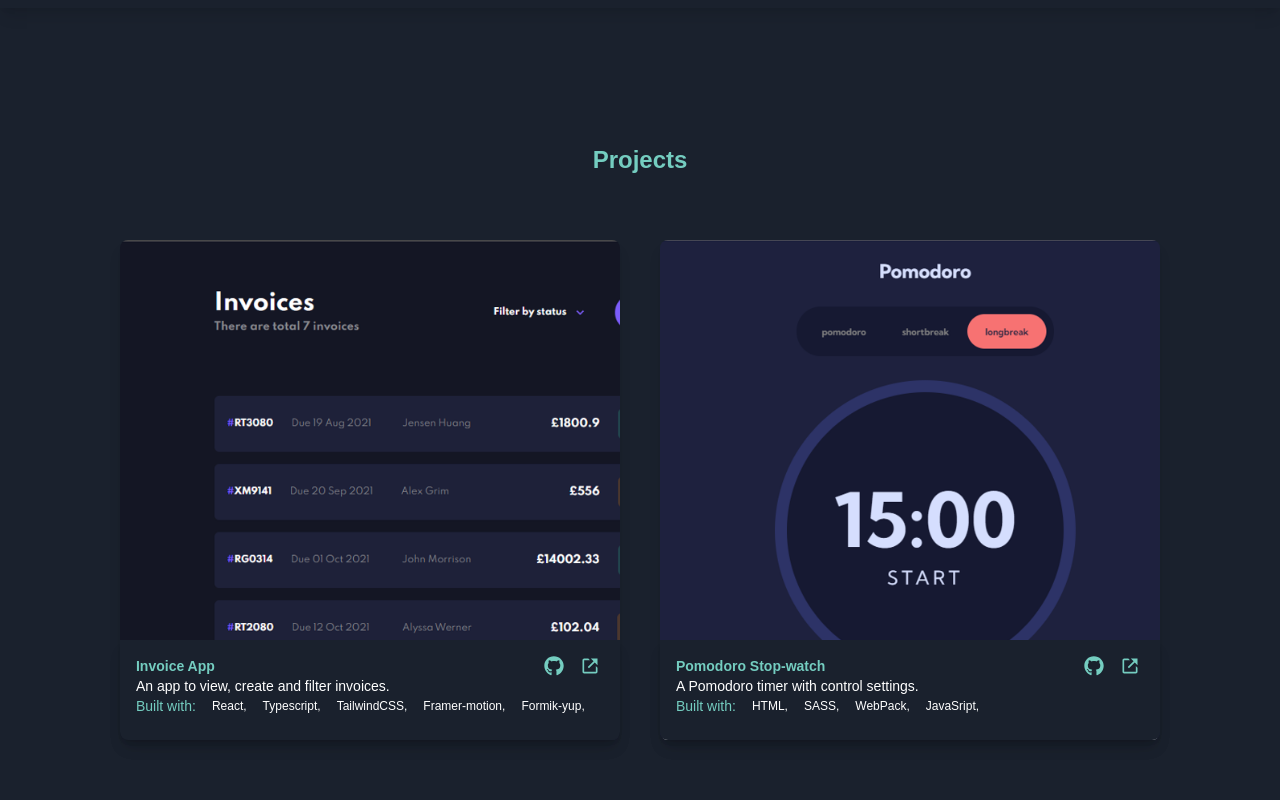
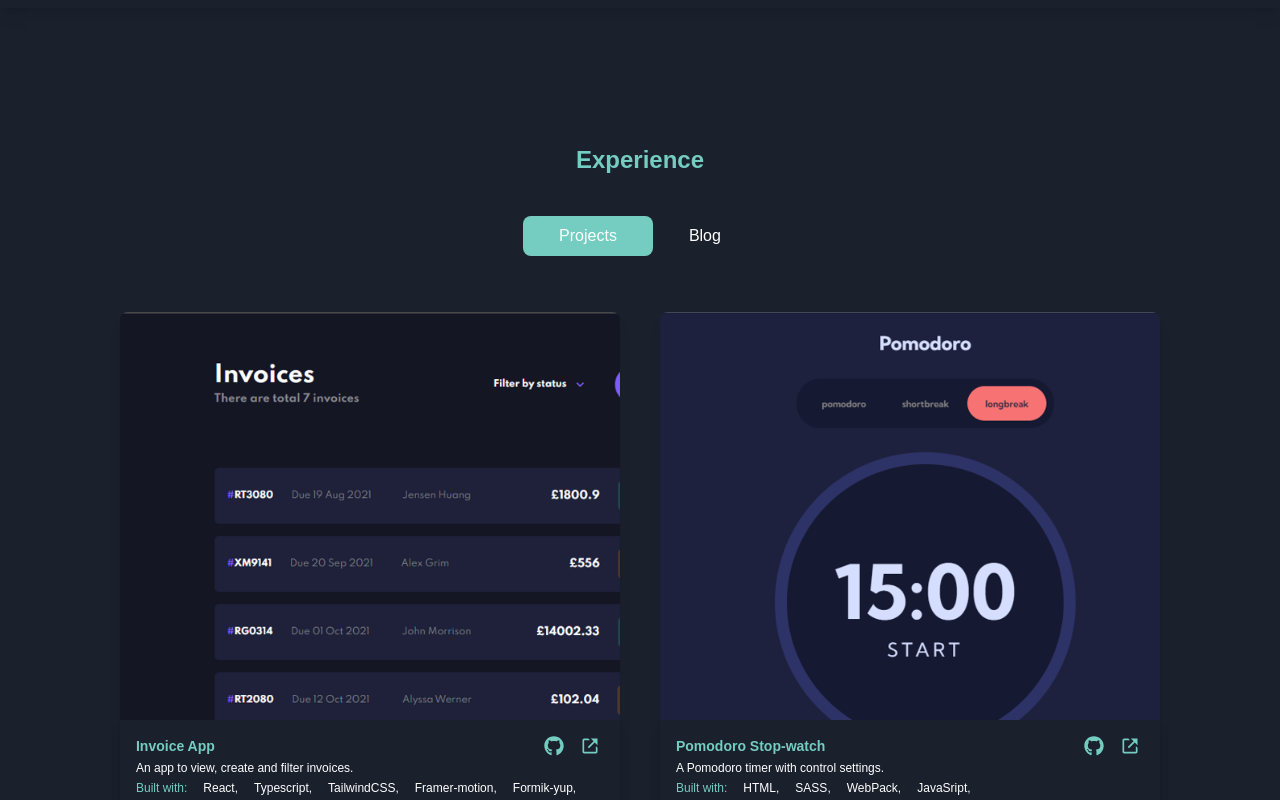
Before and after one commit to sandygudie/sandy_portfolio, a Next.js app: page / in a window 1280 px wide. Shown: the part 1520-2320 px from the top of the page. Built offline with nearby package versions, Linux system fonts and the light colour scheme.

Commit message:
added blog posts

```diff
--- a/components/About.jsx
+++ b/components/About.jsx
@@ -29,12 +29,11 @@ function About() {
               <span className="text-primary">
                 <a href="https://sandygoody.medium.com">Meduim.</a>
               </span>{" "}
-              I love the thrills of{" "}
-              <span className="text-primary">Startups.</span>{" "}
+              And, i love the thrills of Startups.
             </p>
             <div className="pt-2">
               {" "}
-              Some tools/technologies i have work with includes:
+              Some tools/technologies i have work with include:
               <div>
                 <p>
                   {" "}
--- /dev/null
+++ b/components/Blog.jsx
@@ -0,0 +1,81 @@
+import React from "react";
+import { FaGithub } from "react-icons/fa";
+
+export default function Blog() {
+  const articles = [
+    {
+      id: 0,
+      name: "ESLint, Prettier and Husky",
+      description:
+        "How to install ESLint and Prettier, and using Husky for pre-commit lint",
+      link: "https://sandygoody.medium.com/eslint-prettier-and-husky-e6116518f2f9",
+    },
+    {
+      id: 1,
+      name: "Get Started with Vite.",
+      description:
+        "Learn about this frontend development tool for modern web projects",
+      link: "https://sandygoody.medium.com/get-started-with-vite-230deaef0ecf",
+    },
+    {
+      id: 2,
+      name: "Data Types in Solidity",
+      description: "Learn the differnet data Types in Solidity",
+      link: "https://coinsbench.com/data-types-in-solidity-9c3e61c46661",
+    },
+    {
+      id: 3,
+      name: "Unit Testing",
+      description: " Learn Unit Testing with Jest for React Applications",
+      link: "https://sandygoody.medium.com/unit-testing-7799b753b486",
+    },
+
+    {
+      id: 4,
+      name: "CI/CD with React App using GitHub Actions",
+      description:
+        "How to set up continuous integration and deployment for your React App",
+      link: "https://sandygoody.medium.com/ci-cd-pipeline-with-react-app-using-github-actions-1b219d4e162f",
+    },
+
+    {
+      id: 5,
+      name: "Installing WordPress.",
+      description: " Using Wordpress for Website or Blog",
+      link: "https://sandygoody.medium.com/installing-wordpress-cc634e51fa71",
+    },
+  ];
+
+  return (
+    <div className="text-center">
+      <div className="my-8 flex justify-center text-justify flex-wrap gap-10">
+        {articles.map((item) => {
+          return (
+            <a
+              key={item.id}
+              className="w-72 h-50 rounded-lg p-6 my-6 bg-secondary shadow-lg border border-red hover:bg-primary/20 hover:border-primary hover:border-[0.5px]"
+              href={item.link}
+              rel="noreferrer"
+              target="_blank"
+            >
+              <div>
+                <h2 className="text-base  text-primary font-bold">
+                  {item.name}
+                </h2>
+                <p className="text-sm mt-2  leading-8 ">{item.description}.</p>
+              </div>
+            </a>
+          );
+        })}
+      </div>
+      <a
+        href="https://medium.com/me/stories/public"
+        rel="noreferrer"
+        target="_blank"
+        className="mt-6 text-primary hover:underline"
+      >
+        See More
+      </a>
+    </div>
+  );
+}
--- /dev/null
+++ b/components/Experience.jsx
@@ -0,0 +1,39 @@
+import React, { useState } from "react";
+import Blog from "./Blog";
+import Projects from "./Projects";
+
+export default function Experience() {
+  const [activeTab, setActiveTab] = useState("tab1");
+
+  return (
+    <div id="project" className="py-[5em] w-11/12 m-auto">
+      <h1 className="text-center font-bold py-2 mt-12 text-primary text-lg md:text-2xl">
+        Experience
+      </h1>
+
+      <ul className="border-primary rounded-lg m-auto w-fit flex items-center my-8">
+        <li
+          className={`${
+            activeTab === "tab1" ? "bg-primary" : "hover:text-primary"
+          }  px-9 py-2 text-center cursor-pointer rounded-lg `}
+          onClick={() => {
+            setActiveTab("tab1");
+          }}
+        >
+          Projects
+        </li>
+        <li
+          className={`${
+            activeTab === "tab2" ? "bg-primary" : "hover:text-primary"
+          }  px-9 py-2 text-center cursor-pointer rounded-lg`}
+          onClick={() => {
+            setActiveTab("tab2");
+          }}
+        >
+          Blog
+        </li>
+      </ul>
+      <div>{activeTab === "tab1" ? <Projects /> : <Blog />}</div>
+    </div>
+  );
+}
--- a/components/Header.jsx
+++ b/components/Header.jsx
@@ -23,7 +23,7 @@ const Header = () => (
             About Me
           </a>
           <a className="hover:text-primary" href="#project">
-            Projects
+           Experience
           </a>
           <a className="hover:text-primary" href="#contact">
             Contact
--- a/components/Projects.jsx
+++ b/components/Projects.jsx
@@ -86,17 +86,12 @@ function Projects() {
   ];
 
   return (
-    <div id="project" className="py-[5em]  w-11/12 m-auto">
-      <h1 className="text-center font-bold py-2 mt-12 text-primary text-lg md:text-2xl">
-        Projects
-      </h1>
-
     <div className="my-8 flex justify-center flex-wrap gap-10">
       {project.map((item) => {
         return (
           <a
             key={item.id}
-              className="w-[500px] h-[500px] rounded-lg  my-6 outline-none shadow-lg relative hover:border-primary hover:border-[0.5px]"
+            className="w-[500px] h-[500px] rounded-lg my-6 outline-none shadow-lg border-transparent relative hover:border-primary hover:border-[0.5px]"
             href={item.link}
             rel="noreferrer"
             target="_blank"
@@ -111,8 +106,8 @@ function Projects() {
               quality={100}
               className="rounded-lg "
             />
-              <div className=" p-4 absolute w-full bottom-0 bg-secondary shadow-lg h-[100px] rounded-b-lg">
-                <div className="flex gap-x-4  text-primary text-xl absolute right-5">
+            <div className="p-4 absolute w-full bottom-0 bg-secondary shadow-lg rounded-b-lg">
+              <div className="flex gap-x-4 text-primary text-xl absolute right-5">
                 <a href={item.Github_link} rel="noreferrer" target="_blank">
                   {" "}
                   <FaGithub />
@@ -120,15 +115,17 @@ function Projects() {
                 <BiLinkExternal />{" "}
               </div>
               <div>
-                  <h2 className="text-sm text-primary font-bold">
-                    {item.name}
-                  </h2>
-                  <p className="text-sm"> {item.description}</p>
+                <h2 className="text-sm text-primary font-bold">{item.name}</h2>
+                <p className="text-xs my-1"> {item.description}</p>
 
-                  <ul className="w-full flex gap-x-4 flex-wrap justify-start items-center text-xs">
-                    <span className="text-sm text-primary ">Built with:</span>
+                <ul className="w-full flex gap-x-4 flex-wrap justify-start items-center  text-xs">
+                  <span className=" text-primary ">Built with:</span>
                   {item.tools.map((list, i) => {
-                      return <li key={i}>{list},</li>;
+                    return (
+                      <li className="text-xs" key={i}>
+                        {list},
+                      </li>
+                    );
                   })}
                 </ul>
               </div>{" "}
@@ -137,7 +134,6 @@ function Projects() {
         );
       })}
     </div>
-    </div>
   );
 }
 
--- a/pages/404.js
+++ b/pages/404.js
@@ -7,7 +7,7 @@ export default function Custom404() {
       <h1>404: Not Found</h1>
       <p>You just hit a route that doesn&#39;t exist... the sadness.</p>
       <Link  href="/" className="text-red-500 text-sm">
-          <a>  Return to Home Page</a>
+          <a>  Return to <span className="text-primary">Home </span>Page</a>
         </Link>
     </div>
   );
--- a/pages/index.js
+++ b/pages/index.js
@@ -2,9 +2,9 @@ import React, { useEffect, useState } from "react";
 import Head from "next/head";
 import Profile from "../components/Profile";
 import Header from "../components/Header";
-import Projects from "../components/Projects";
 import About from "../components/About";
 import Footer from "../components/Footer";
+import Experience from "../components/Experience";
 
 export default function Home() {
   const [loading, setLoading] = useState(true);
@@ -32,7 +32,7 @@ export default function Home() {
             <Header />
             <Profile />
             <About />
-            <Projects />
+            <Experience />
             <Footer />
           </>
         )}
```
Lines whose indentation alone changed are shown as unchanged.
